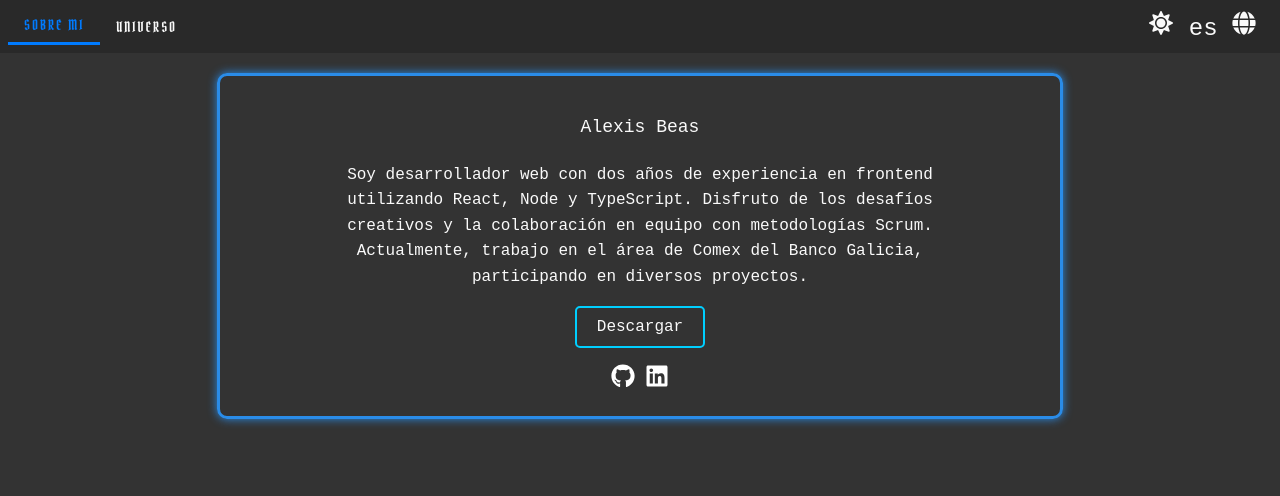
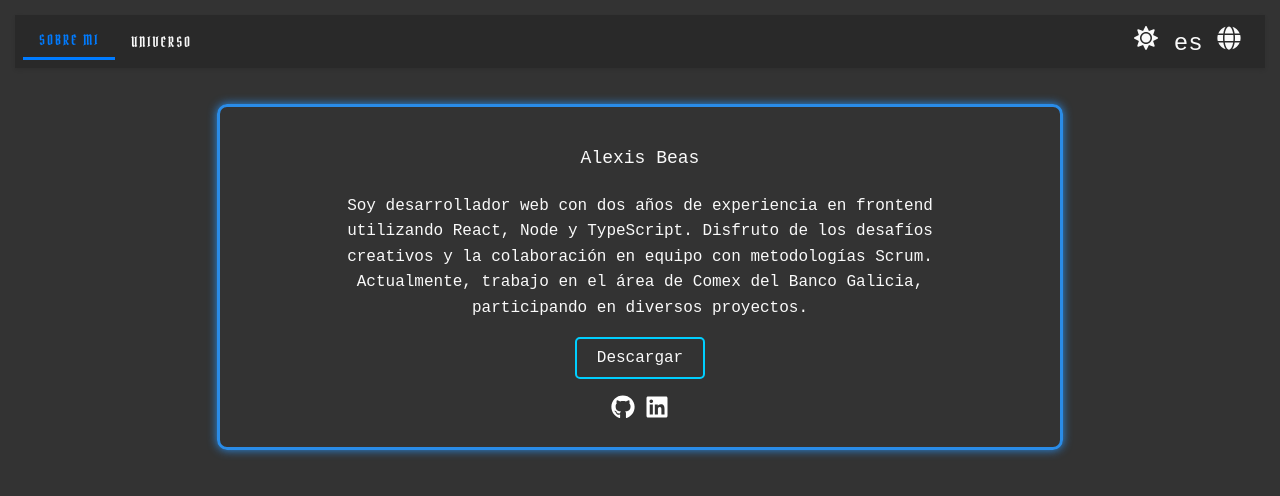
Before and after one commit to alexiscjscab/portafolio-ts, a React (Vite) app: page / in a window 1280 px wide. Shown: the top 496 px of the page. Built offline with nearby package versions, Linux system fonts and the light colour scheme.

Commit message:
cambio nav

```diff
--- a/src/Pages/Home/Home.tsx
+++ b/src/Pages/Home/Home.tsx
@@ -1,5 +1,5 @@
 import React, { useEffect, useState, useContext } from "react";
-import styled, { ThemeProvider, keyframes } from "styled-components";
+import styled, { ThemeProvider } from "styled-components";
 import { FaGlobe, FaSun, FaMoon } from "react-icons/fa";
 import Universe from "../Universe/Universe";
 import MyContext from "../../context/Context";
@@ -24,27 +24,25 @@ const lightTheme = {
   hoverColor: "#007bff",
 };
 
-const HomeContainer = styled.div<{ theme: any }>`
+const HomeContainer = styled.div<{ theme: typeof darkTheme | typeof lightTheme }>`
   min-width: 100vw;
   min-height: 100vh;
   background: ${({ theme }) => theme.background};
+  padding: 10px;
+  box-sizing: border-box;
 
-  @media (max-width: 768px) {
+  @media (min-width: 481px) {
     padding: 15px;
-  }
-
-  @media (max-width: 480px) {
-    padding: 10px;
   }
 `;
 
-const Navbar = styled.nav<{ theme: any }>`
+const Navbar = styled.nav<{ theme: typeof darkTheme | typeof lightTheme }>`
   display: flex;
   align-items: center;
   background: ${({ theme }) => theme.navBackground};
-  top: 0;
   padding: 0.5rem;
   z-index: 1000;
+  box-shadow: 0 2px 4px rgba(0, 0, 0, 0.1);
 `;
 
 const NavItems = styled.div`
@@ -52,18 +50,17 @@ const NavItems = styled.div`
   flex: 1;
 `;
 
-const NavItem = styled.button<{ active?: boolean; theme: any }>`
+const NavItem = styled.button<{ active?: boolean; theme: typeof darkTheme | typeof lightTheme }>`
   background: none;
   border: none;
   padding: 0.5rem 1rem;
   font-size: 0.875rem;
   cursor: pointer;
   color: ${({ active, theme }) => (active ? theme.hoverColor : theme.color)};
-  border-bottom: ${({ active, theme }) =>
-    active ? `3px solid ${theme.hoverColor}` : "none"};
+  border-bottom: ${({ active, theme }) => active ? `3px solid ${theme.hoverColor}` : "none"};
   transition: color 0.3s, border-bottom 0.3s;
   outline: none;
-  font-family: pirate;
+  font-family: 'Pirate', sans-serif;
   text-transform: uppercase;
   letter-spacing: 2px;
 
@@ -72,11 +69,7 @@ const NavItem = styled.button<{ active?: boolean; theme: any }>`
   }
 `;
 
-export const ThemeToggleButton = styled.button<{
-  theme: any;
-  tieneMargin?: any;
-  esRotativo?: boolean;
-}>`
+export const ThemeToggleButton = styled.button<{ theme: typeof darkTheme | typeof lightTheme; tieneMargin?: boolean }>`
   background: none;
   border: none;
   color: ${({ theme }) => theme.color};
@@ -84,13 +77,14 @@ export const ThemeToggleButton = styled.button<{
   cursor: pointer;
   transition: color 0.3s;
   outline: none;
-  margin-right: ${({ tieneMargin }) => (tieneMargin ? "1rem" : "0px")};
+  margin-right: ${({ tieneMargin }) => (tieneMargin ? "1rem" : "0")};
 
   &:hover {
     color: ${({ theme }) => theme.hoverColor};
   }
 `;
-const LanguageSwitcher = styled.button<{ theme: any }>`
+
+const LanguageSwitcher = styled.button<{ theme: typeof darkTheme | typeof lightTheme }>`
   background: none;
   border: none;
   color: ${({ theme }) => theme.color};
@@ -105,14 +99,20 @@ const LanguageSwitcher = styled.button<{ theme: any }>`
   }
 `;
 
-const Content = styled.div``;
+const Content = styled.div`
+  margin-top: 1rem;
+`;
 
 type PagesProps = "About" | "Universe";
 
+const navItems = [
+  { id: "About", label: "about" },
+  { id: "Universe", label: "universe" },
+];
+
 const Home: React.FC<HomeProps> = () => {
   const [pages, setPages] = useState<PagesProps>("About");
-  const { language, changeLanguage, theme, toggleTheme } =
-    useContext(MyContext) || {};
+  const { language, changeLanguage, theme } = useContext(MyContext) || {};
   const { t } = useTranslation();
 
   useEffect(() => {
@@ -121,30 +121,26 @@ const Home: React.FC<HomeProps> = () => {
 
   return (
     <ThemeProvider theme={theme === "dark" ? darkTheme : lightTheme}>
-      <HomeContainer>
-        <Navbar>
+      <HomeContainer theme={theme === "dark" ? darkTheme : lightTheme}>
+        <Navbar theme={theme === "dark" ? darkTheme : lightTheme}>
           <NavItems>
-            <NavItem
-              active={pages === "About"}
-              onClick={() => setPages("About")}
-            >
-              {t("about")}
-            </NavItem>
-            <NavItem
-              active={pages === "Universe"}
-              onClick={() => setPages("Universe")}
-            >
-              {t("universe")}
-            </NavItem>
+            {navItems.map(({ id, label }) => (
+              <NavItem
+                key={id}
+                active={pages === id}
+                onClick={() => setPages(id as PagesProps)}
+                theme={theme === "dark" ? darkTheme : lightTheme}
+              >
+                {t(label)}
+              </NavItem>
+            ))}
           </NavItems>
-          <ThemeToggleButton onClick={toggleTheme} tieneMargin={true}>
+          <ThemeToggleButton theme={theme === "dark" ? darkTheme : lightTheme} tieneMargin>
             {theme === "dark" ? <FaSun /> : <FaMoon />}
           </ThemeToggleButton>
-          <LanguageSwitcher
-            onClick={() =>
-              changeLanguage && changeLanguage(language === "en" ? "es" : "en")
-            }
-          >
+          <LanguageSwitcher theme={theme === "dark" ? darkTheme : lightTheme} onClick={() =>
+            changeLanguage && changeLanguage(language === "en" ? "es" : "en")
+          }>
             {language} <FaGlobe />
           </LanguageSwitcher>
         </Navbar>
```
